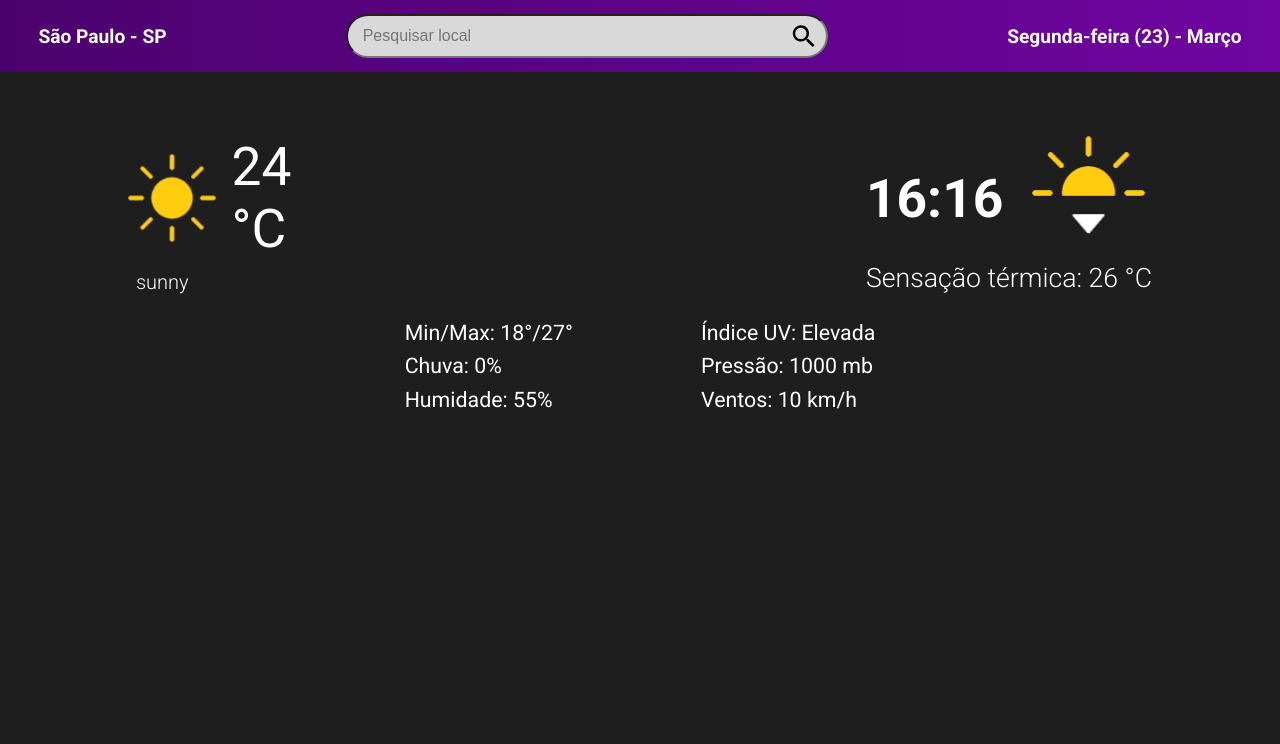
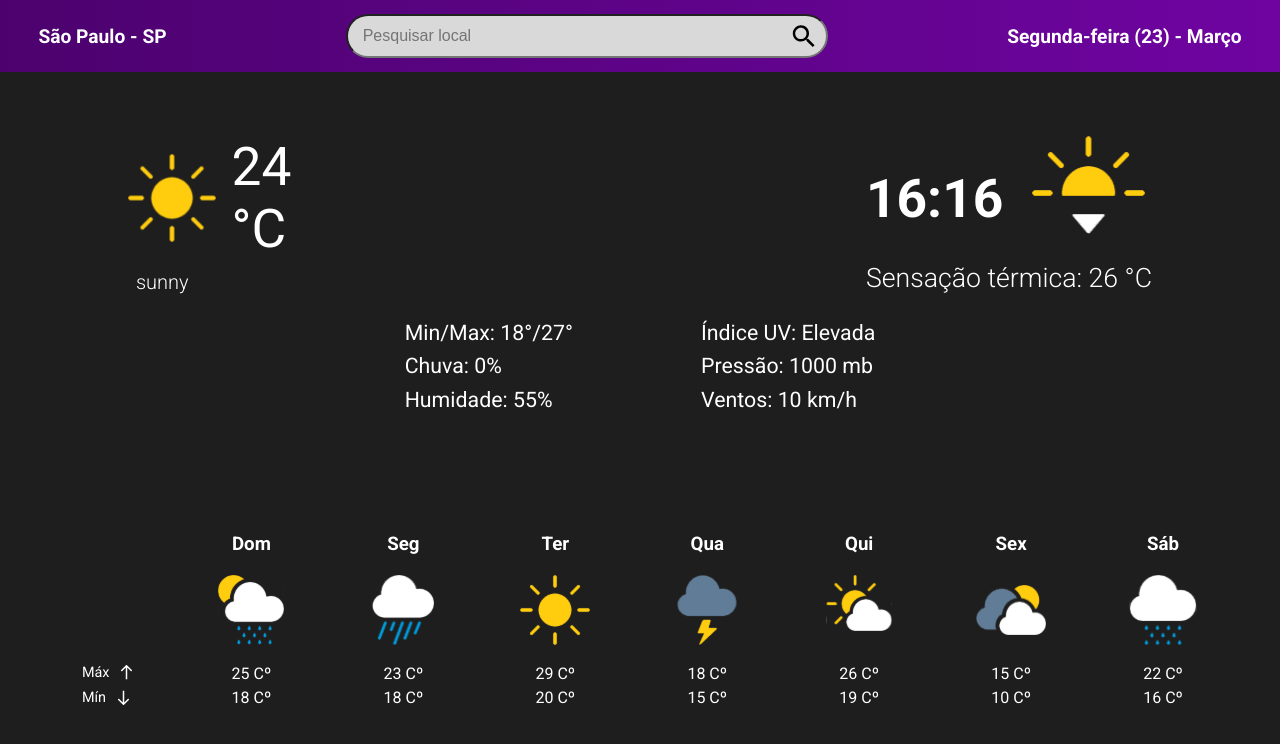
Before and after one commit to patriciasanttos/weather-app, a React (Vite) app: page / in a window 1280 px wide. Shown: the top 744 px of the page. Built offline with nearby package versions, Linux system fonts and the light colour scheme.

Commit message:
Components merge

```diff
--- a/src/App.jsx
+++ b/src/App.jsx
@@ -1,5 +1,6 @@
 import Header from './components/header/Header'
 import Weather from './components/weather/Weather'
+import TempWeek from "./components/tempWeek/TempWeek";
 
 const testWeather = {
   city: 'São Paulo',
@@ -29,6 +30,7 @@ function App() {
       />
 
       <Weather weather={testWeather} />
+      <TempWeek/>
     </>
   )
 }
--- a/src/components/tempWeek/TempWeek.scss
+++ b/src/components/tempWeek/TempWeek.scss
@@ -3,6 +3,7 @@
     flex-direction: row;
     justify-content: space-evenly;
 
+    margin-top: 8%;
     text-align: center;
     align-items: center;
     color: white;
@@ -12,7 +13,7 @@
         flex-direction: column;
         gap: 8px;
 
-        margin-top: 11%;
+        margin-top: 135px;
         font-size: 0.9rem;
 
         .f-row {
```
